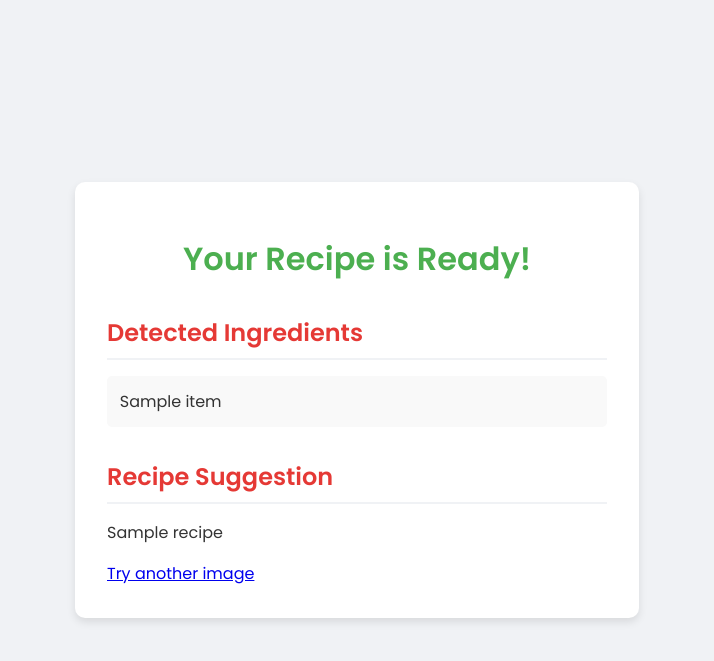
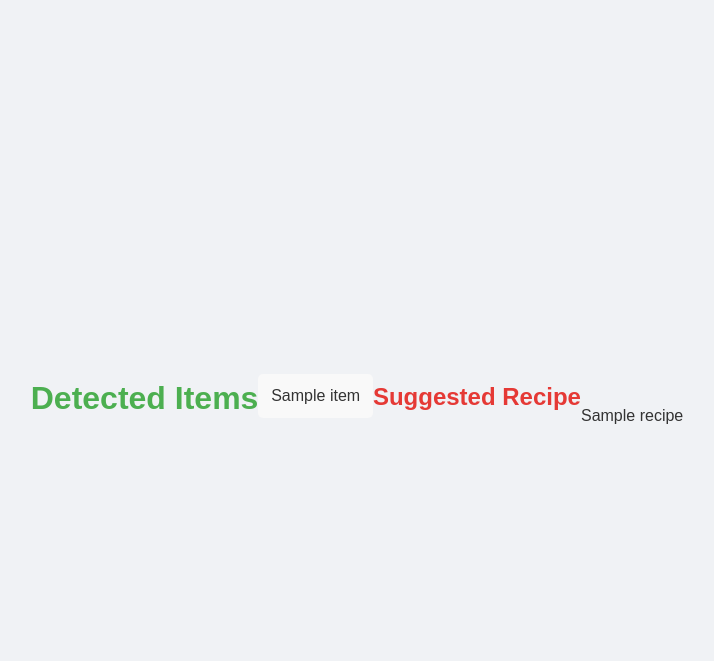
Before and after one commit to UlrikeDetective/hackathon, a Flask app: template FromFridgeTo/templates/result.html in a window 1280 px wide. Shown: the top 661 px of the page, without its empty margins (283-997 px from the left). Run offline with Flask 3, Linux system fonts and the light colour scheme; the template is opened without the code that fills it: most values are stand-ins (such as "Sample title", 1, 10 or a date in 2020).

Commit message:
fridge v11

```diff
--- a/FromFridgeTo/templates/result.html
+++ b/FromFridgeTo/templates/result.html
@@ -1,31 +1,21 @@
-<!doctype html>
+<!DOCTYPE html>
 <html lang="en">
 <head>
     <meta charset="UTF-8">
-    <meta name="viewport" content="width=device-width, initial-scale=1.0">
-    <title>Your Recipe</title>
-    <link href="https://fonts.googleapis.com/css2?family=Poppins:wght@400;600&display=swap" rel="stylesheet">
+    <title>Fridge Results</title>
     <link rel="stylesheet" href="{{ url_for('static', filename='style.css') }}">
 </head>
 <body>
-    <div class="container">
-        <h1>Your Recipe is Ready!</h1>
-
-        <div class="result">
-            <h2>Detected Ingredients</h2>
+    <h1>Detected Items</h1>
     <ul>
         {% for item in items %}
         <li>{{ item }}</li>
         {% endfor %}
     </ul>
-        </div>
 
+    <h2>Suggested Recipe</h2>
     <div class="recipe">
-            <h2>Recipe Suggestion</h2>
-            <p>{{ recipe|safe }}</p>
-        </div>
-
-        <a href="/">Try another image</a>
+        {{ recipe|safe }}
     </div>
 </body>
 </html>
```
Also changed, not shown: FromFridgeTo/submission_templet.md (+1 -1 lines). Lines whose indentation alone changed are shown as unchanged.
